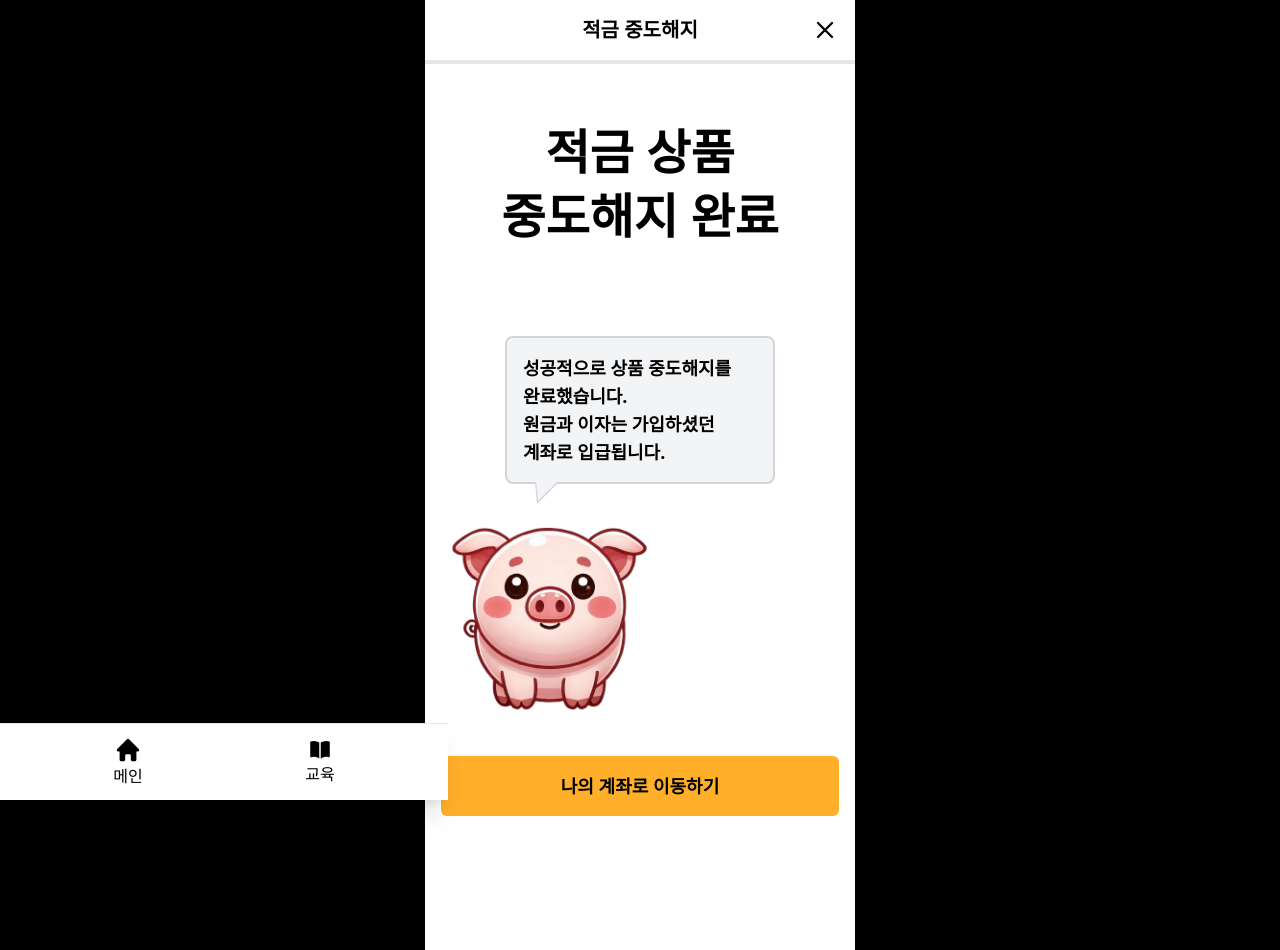
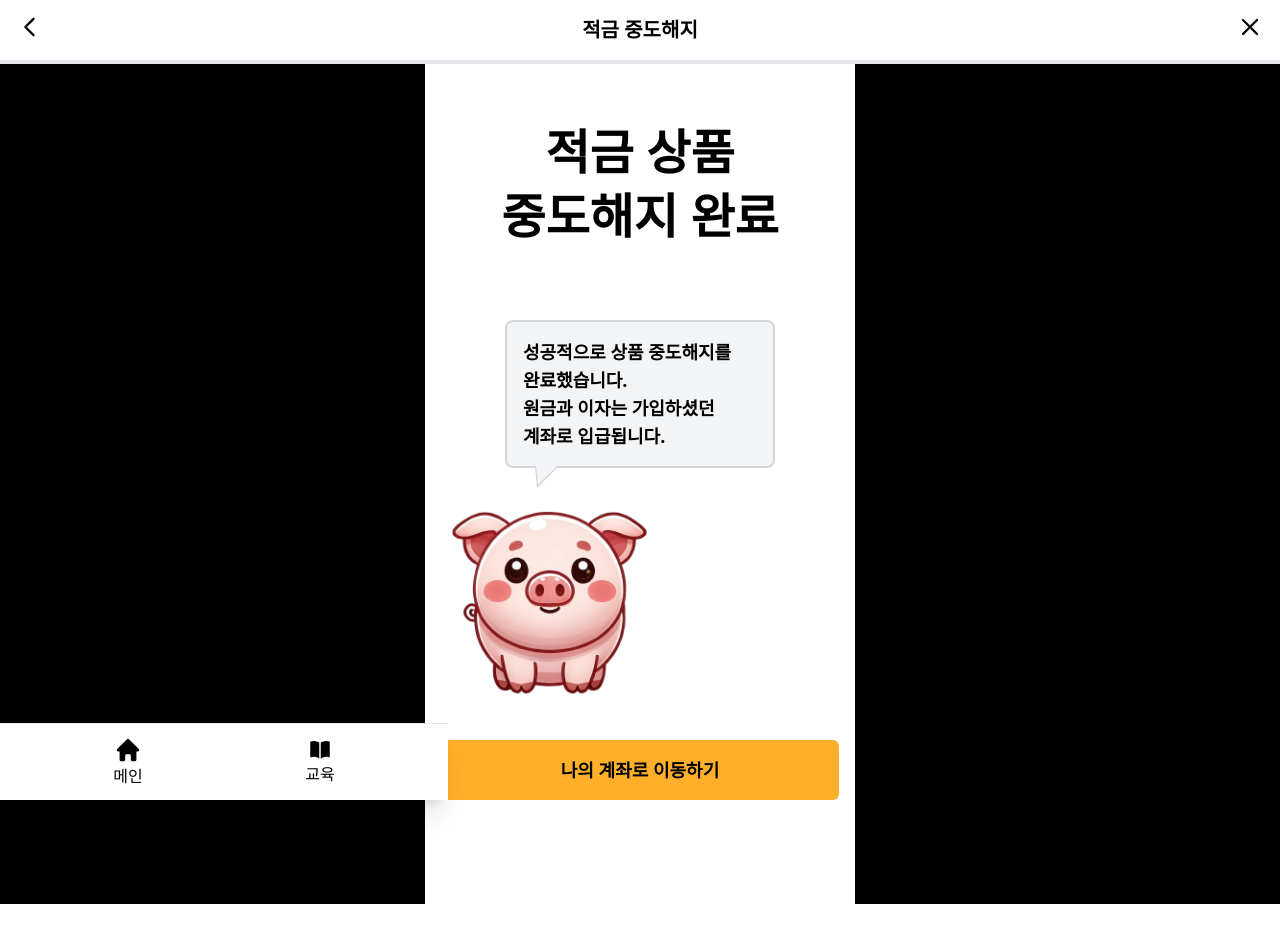
Before and after one commit to uhbooba/frontend, a React (Vite) app in the folder frontend/: page /cancel/savings/success in a window 1280 px wide. After the commit the page ends 904 px from the top, so only its background shows below. Built offline with nearby package versions, Linux system fonts and the light colour scheme.

Commit message:
:recycle: Refactor: 적금 중도해지 페이지 탑바 적용
<body>
- Cancel_savings_@.tsx
	- 통일된 탑바 적용

```diff
--- a/frontend/src/pages/savingsCancel/Cancel_savings_Explain.tsx
+++ b/frontend/src/pages/savingsCancel/Cancel_savings_Explain.tsx
@@ -1,7 +1,7 @@
 import Button from '@/components/common/buttons/Button';
 import { useNavigate } from 'react-router';
 import { BottomTab } from '@/components/layouts/BottomTab';
-import XTopBar from '@/components/layouts/XTopbar';
+import TotalTopBar from '@/components/layouts/TotalTopBar';
 
 const CancelSavingsExplain = () => {
   const navigate = useNavigate();
@@ -12,7 +12,11 @@ const CancelSavingsExplain = () => {
   return (
     <div className='flex min-h-screen flex-col'>
       <div className='fixed left-0 top-0 w-full'>
-        <XTopBar title='적금 중도해지' />
+        <TotalTopBar
+          title='적금 중도해지'
+          showBackButton={true}
+          showXButton={true}
+        />
       </div>
 
       <div className='mt-16 flex-grow overflow-y-auto px-4'>
@@ -31,7 +35,7 @@ const CancelSavingsExplain = () => {
         </div>
 
         {/* 말풍선 부분 */}
-        <div className='relative ml-24 mt-4 w-[240px]'>
+        <div className='relative ml-24 mt-4 w-[230px]'>
           <div className='relative rounded-lg border-2 border-gray-300 bg-gray-100 p-4 font-bold'>
             <p className='text-start text-lg text-black'>
               중도해지를 하면 이자가
@@ -58,7 +62,7 @@ const CancelSavingsExplain = () => {
           />
 
           {/* 버튼 */}
-          <div className='mb-20 w-full items-center justify-center p-4'>
+          <div className='mb-2 w-full items-center justify-center p-4'>
             <Button
               label='중도해지 하러가기'
               size='large'
--- a/frontend/src/pages/savingsCancel/Cancel_savings_Password.tsx
+++ b/frontend/src/pages/savingsCancel/Cancel_savings_Password.tsx
@@ -1,7 +1,7 @@
 import { useNavigate } from 'react-router';
 import LevelBar from '@/components/common/LevelBar';
-import XTopBar from '@/components/layouts/XTopbar';
 import PasswordInput from '@/components/common/PasswordInput';
+import TotalTopBar from '@/components/layouts/TotalTopBar';
 
 const CancelSavingsPassword = () => {
   const navigate = useNavigate();
@@ -11,10 +11,16 @@ const CancelSavingsPassword = () => {
   };
 
   return (
-    <div>
-      <XTopBar title='적금 중도해지' />
+    <div className='min-h-screen'>
+      <div className='fixed left-0 top-0 w-full'>
+        <TotalTopBar
+          title='적금 중도해지'
+          showBackButton={true}
+          showXButton={true}
+        />
+      </div>
 
-      <div className='mb-12 mt-4'>
+      <div className='mt-20'>
         <LevelBar currentLevel={2} totalLevel={2} />
       </div>
 
--- a/frontend/src/pages/savingsCancel/Cancel_savings_Product.tsx
+++ b/frontend/src/pages/savingsCancel/Cancel_savings_Product.tsx
@@ -2,7 +2,6 @@ import Button from '@/components/common/buttons/Button';
 import { useNavigate } from 'react-router';
 import { BottomTab } from '@/components/layouts/BottomTab';
 import LevelBar from '@/components/common/LevelBar';
-import XTopBar from '@/components/layouts/XTopbar';
 import BigModal from '@/components/modals/Big_Modal';
 import { useEffect, useState } from 'react';
 import { useAtom } from 'jotai';
@@ -11,6 +10,7 @@ import {
   selectMoneyAtom,
   selectPeriodAtom,
 } from '@/atoms/savings/savingsDataAtoms';
+import TotalTopBar from '@/components/layouts/TotalTopBar';
 
 const CancelSavingsProduct = () => {
   const navigate = useNavigate();
@@ -42,7 +42,11 @@ const CancelSavingsProduct = () => {
   return (
     <div>
       <div className='fixed left-0 top-0 w-full'>
-        <XTopBar title='적금 중도해지' />
+        <TotalTopBar
+          title='적금 중도해지'
+          showBackButton={true}
+          showXButton={true}
+        />
       </div>
 
       <div className='mb-4 mt-20'>
@@ -110,7 +114,7 @@ const CancelSavingsProduct = () => {
           <div className='mt-2 text-xl font-bold'>660만 2,750원</div>
         </div>
 
-        <div className='mb-20 mt-8 flex items-center justify-between'>
+        <div className='mb-2 mt-8 flex items-center justify-between'>
           <Button
             label='이전'
             size='medium'
--- a/frontend/src/pages/savingsCancel/Cancel_savings_Success.tsx
+++ b/frontend/src/pages/savingsCancel/Cancel_savings_Success.tsx
@@ -1,21 +1,25 @@
 import { BottomTab } from '@/components/layouts/BottomTab';
 import Button from '@/components/common/buttons/Button';
-import OnlyXTopBar from '@/components/layouts/OnlyXTopBar';
+import TotalTopBar from '@/components/layouts/TotalTopBar';
 
 const CancelSavingsSuccess = () => {
   return (
     <div>
-      <div className='w-full'>
-        <OnlyXTopBar title='적금 중도해지' />
+      <div className='fixed left-0 top-0 w-full'>
+        <TotalTopBar
+          title='적금 중도해지'
+          showBackButton={true}
+          showXButton={true}
+        />
       </div>
 
       <div className='text-center'>
-        <p className='mt-16 text-5xl font-bold'>적금 상품</p>
+        <p className='mt-32 text-5xl font-bold'>적금 상품</p>
         <p className='mt-4 text-5xl font-bold'>중도해지 완료</p>
       </div>
 
       {/* 말풍선 부분 */}
-      <div className='relative z-10 ml-20 mt-24 w-[270px]'>
+      <div className='relative z-10 ml-20 mt-20 w-[270px]'>
         <div className='relative rounded-lg border-2 border-gray-300 bg-gray-100 p-4 font-bold'>
           <p className='text-start text-lg text-black'>
             성공적으로 상품 중도해지를
@@ -45,7 +49,7 @@ const CancelSavingsSuccess = () => {
       </div>
 
       {/* 버튼 */}
-      <div className='mb-20 flex items-center p-4'>
+      <div className='flex items-center p-4'>
         <Button
           label='나의 계좌로 이동하기'
           size='large'
```
